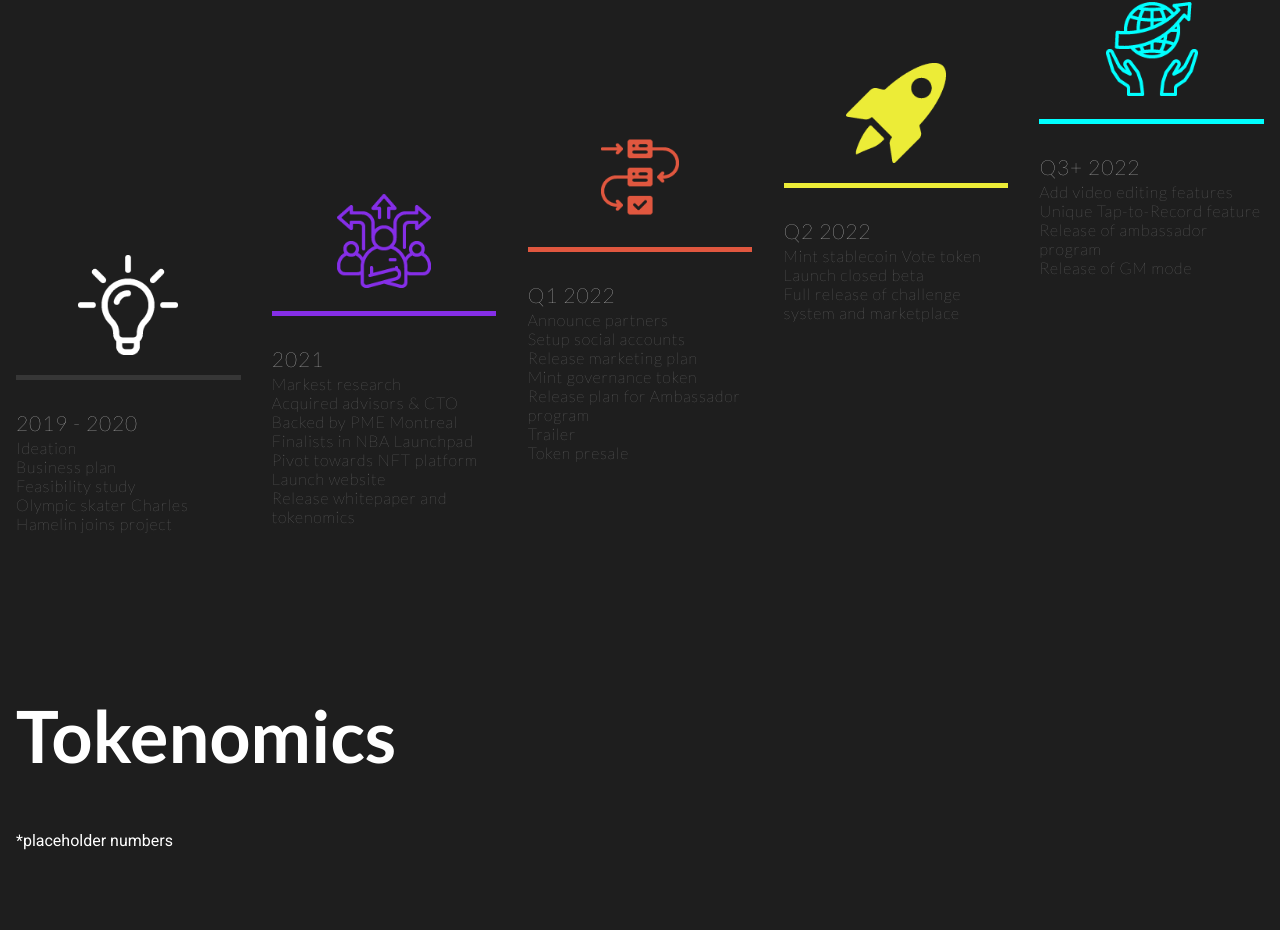
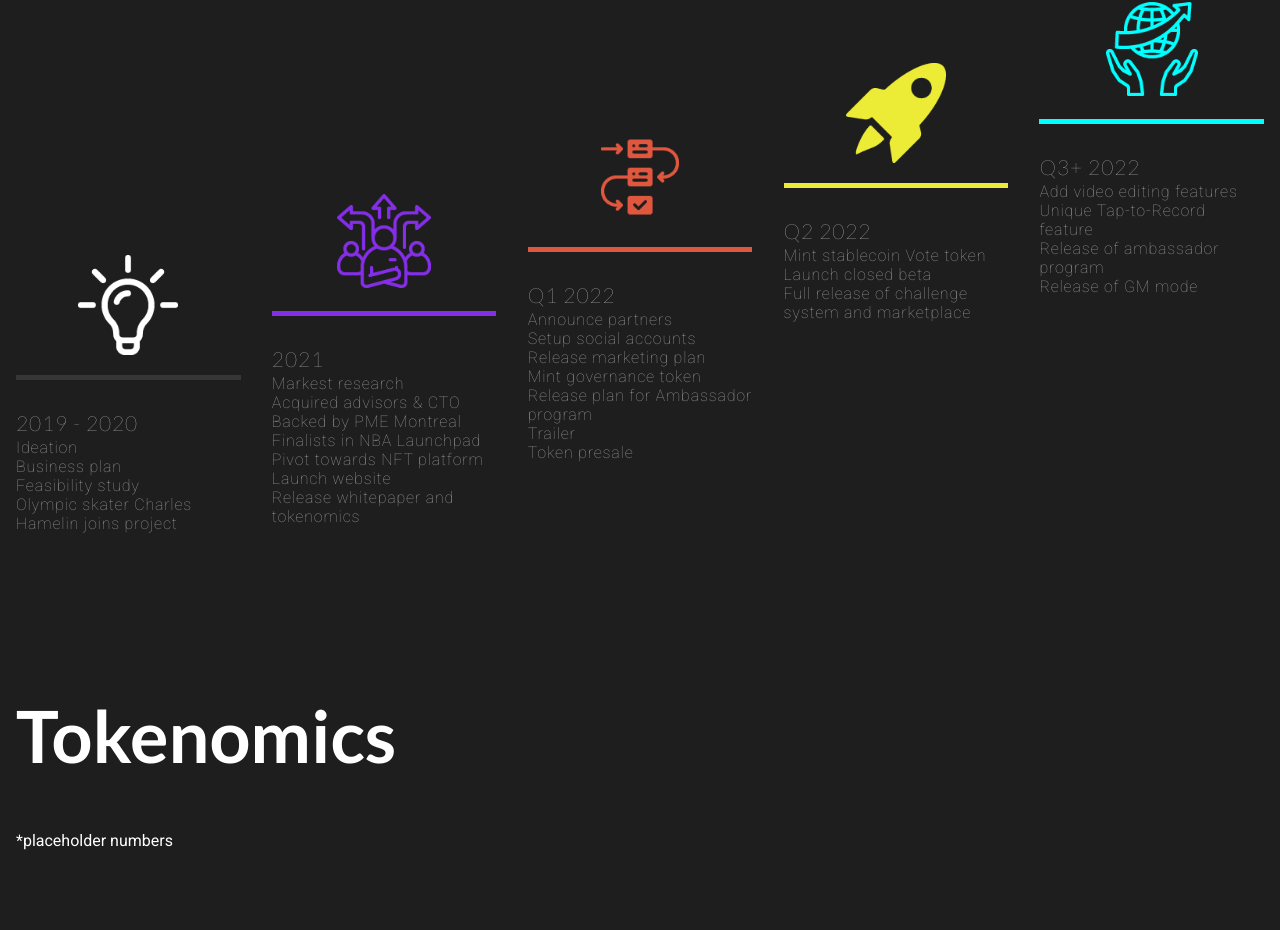
Before and after one commit to Gnorme/AllSkills, a Svelte app: page / in a window 1280 px wide. Shown: the part 4781-5711 px from the top of the page. Built offline with nearby package versions, Linux system fonts and the light colour scheme.

Commit message:
Add files via upload

```diff
--- a/src/Roadmapv2.svelte
+++ b/src/Roadmapv2.svelte
@@ -88,7 +88,7 @@
         letter-spacing: 0.8px;
         margin-top:3px;
         font-weight:200;
-        font-family:"Lato", "Roboto", sans-serif;
+        font-family:"Roboto", "Lato", sans-serif;
     }
     p {
         color: rgb(146, 146, 146);
```
